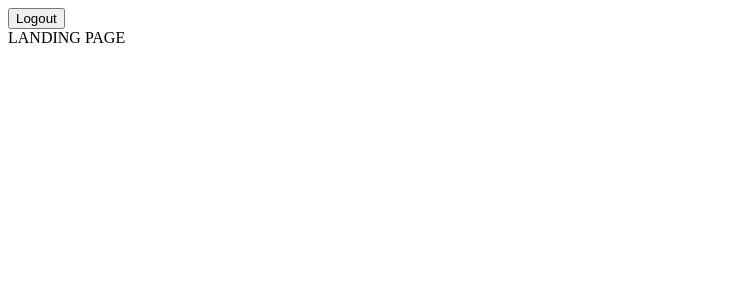
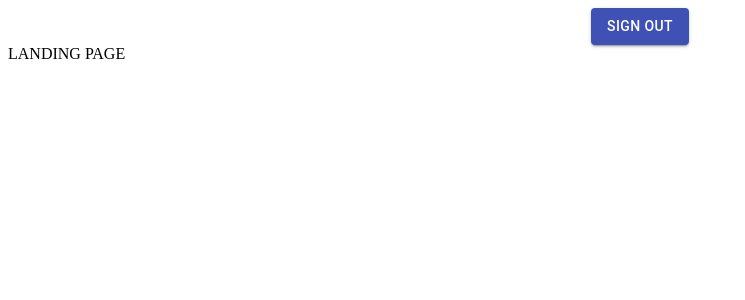
Before and after one commit to oscarolsson94/grupp8-travel-app, a React (Create React App) app in the folder client/: page / in a window 1280 px wide. Shown: the top 300 px of the page, without its empty margins (0-745 px from the left). Built offline with nearby package versions, Linux system fonts and the light colour scheme; sample sign-in values are in the browser's storage.

Commit message:
styling logout button abit

```diff
--- a/client/src/components/LogoutButton.jsx
+++ b/client/src/components/LogoutButton.jsx
@@ -1,3 +1,4 @@
+import { Button, Grid } from "@material-ui/core";
 import React, { useContext } from "react";
 import { UserContext } from "../contexts/UserContext";
 
@@ -13,8 +14,10 @@ export const LogoutButton = () => {
         });
     };
     return (
-        <button className="logout" onClick={handleLogout}>
-            Logout
-        </button>
+        <Grid align="center">
+            <Button color="primary" variant="contained" onClick={handleLogout}>
+                Sign out
+            </Button>
+        </Grid>
     );
 };
```
